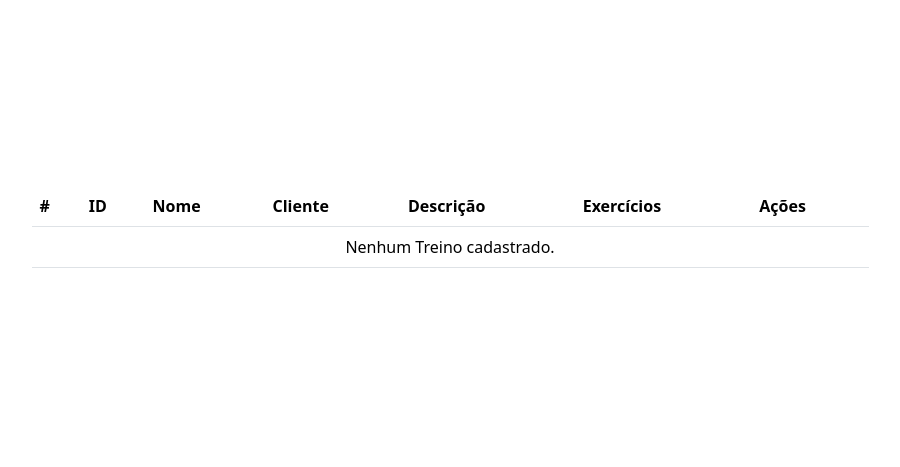
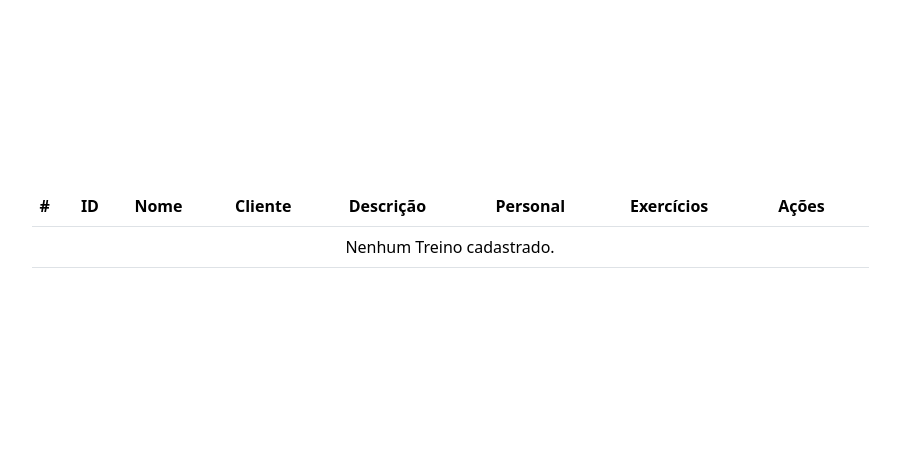
Before and after one commit to anleaes/2025-1-A3-UDWMJ-FAPA-03, a Django app: page /treino/ in a window 1280 px wide. Shown: the part 221-688 px from the top of the page, without its empty margins (190-1090 px from the left). Run offline with Django 5.2, Linux system fonts and the light colour scheme; data that the repository does not hold is empty; some libraries are stand-ins or nearby versions.

Commit message:
Personal sendo associado a um treino

```diff
--- a/templates/treino/add_treino.html
+++ b/templates/treino/add_treino.html
@@ -26,6 +26,9 @@
             <label for="descricao">Descrição</label><br />
             {{ form.descricao|add_class:"form-control" }}<br /><br />
 
+            <label for="descricao">Personal</label><br />
+            {{ form.personal|add_class:"form-select" }}<br /><br />
+
             <button type="submit" class="btn btn-primary">Salvar</button>
         </form>
     </div>
--- a/templates/treino/list_treinos.html
+++ b/templates/treino/list_treinos.html
@@ -12,6 +12,7 @@
                 <th>Nome</th>
                 <th>Cliente</th>
                 <th>Descrição</th>
+                <th>Personal</th>
                 <th>Exercícios</th>
                 <th colspan="2">Ações</th>
             </tr>
@@ -24,6 +25,7 @@
                     <td>{{ treino.nome }}</td>
                     <td>{{ treino.cliente.primeiro_nome }}</td>
                     <td>{{ treino.descricao }}</td>
+                    <td>{{ treino.personal }}</td>
                     <td>
                         {% for exercicio in treino.exercicios.all %}
                             {{ exercicio.nome }}{% if not forloop.last %}, {% endif %}
```
